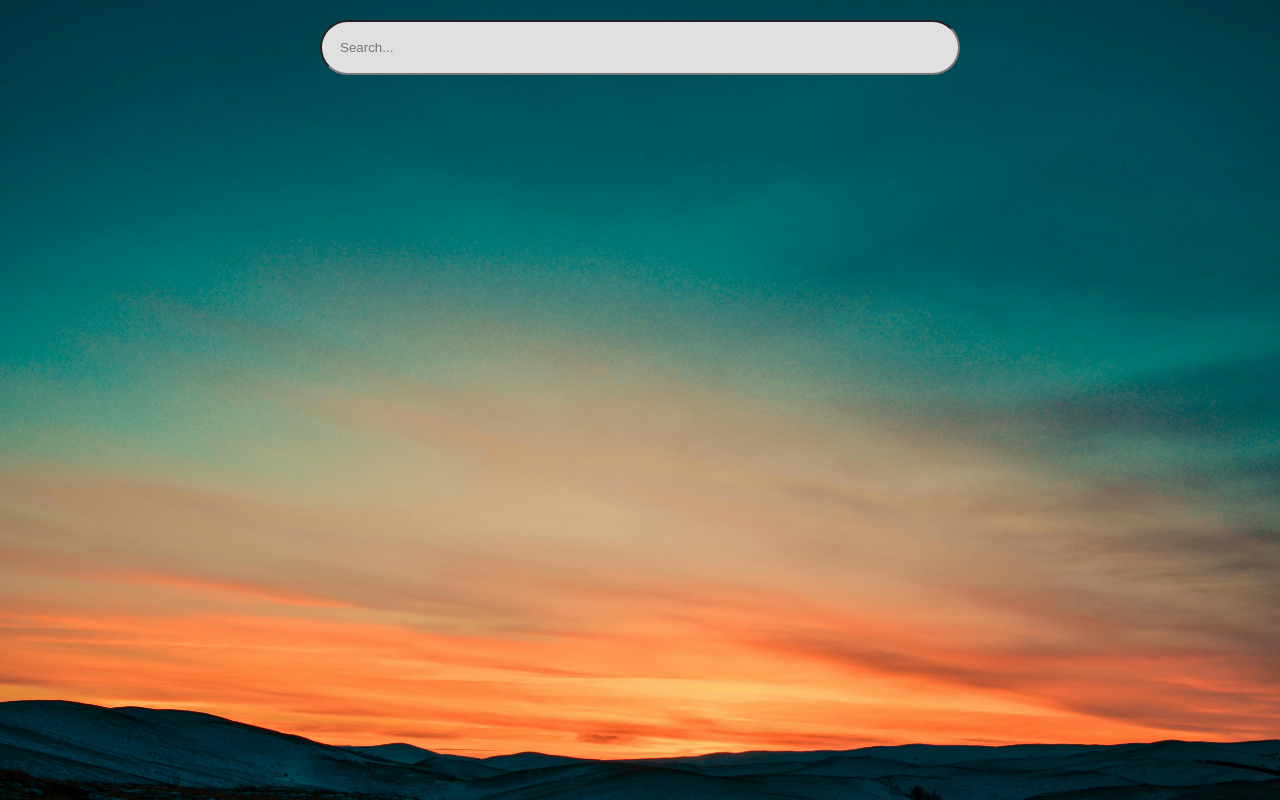
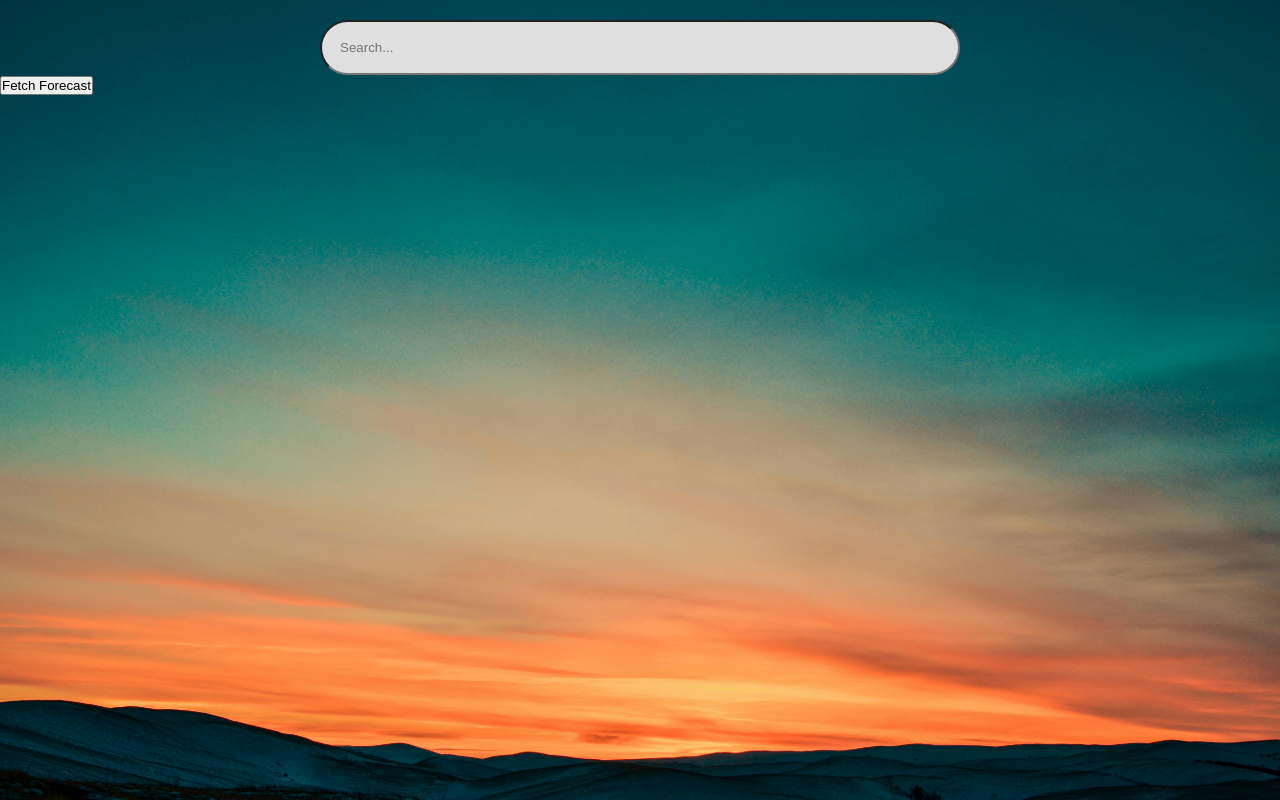
Before and after one commit to neon7860/weather-app-ai, a React (Vite) app: page / in a window 1280 px wide. Built offline with nearby package versions, Linux system fonts and the light colour scheme.

Commit message:
Forecast API call - initial call

```diff
--- a/src/components/ForecastCard/ForecastCard.tsx
+++ b/src/components/ForecastCard/ForecastCard.tsx
@@ -0,0 +1,30 @@
+import React from 'react';
+import styles from './forecastCard.module.css';
+
+interface ForecastCardProps {
+    place: (searchTerm: string) => void;
+  }
+
+const ForecastCard: React.FC<ForecastCardProps> = ({ place }) => {
+
+    const fetchForecast = async () => {
+        try{
+            const response = await fetch(`https://api.openweathermap.org/data/2.5/forecast?q=${place}&cnt=40&appid=${import.meta.env.VITE_OPENWEATHER_API_KEY}`)
+            const data = await response.json()
+            console.log(data)
+        } catch(err){
+            console.error(err)
+        }
+    }
+
+
+  return (
+    <div className={styles.container}>
+      <div>
+        <button onClick={fetchForecast}>Fetch Forecast</button>
+      </div>
+    </div>
+  );
+}
+
+export default ForecastCard;
--- a/src/pages/Home/Home.tsx
+++ b/src/pages/Home/Home.tsx
@@ -1,5 +1,6 @@
 import React from 'react'
 import SearchBar from '../../components/SearchBar/SearchBar'
+import ForecastCard  from '../../components/ForecastCard/ForecastCard'
 import styles from './home.module.css'
 
 const Home: React.FC = () => {
@@ -36,6 +37,9 @@ const Home: React.FC = () => {
       <SearchBar
         handleSearch={handleSearch}
       />
+      <ForecastCard
+        place={place}
+      />
     </div>
   )
 }
```
